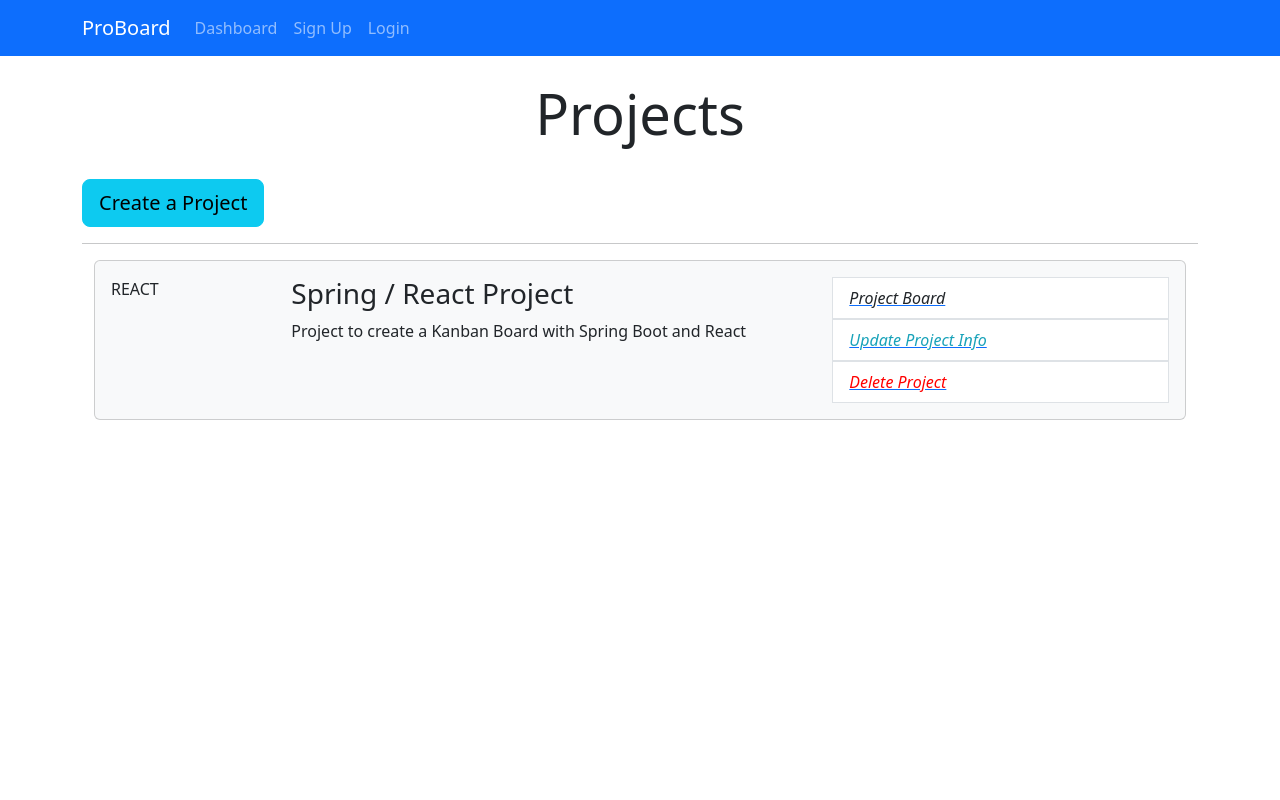
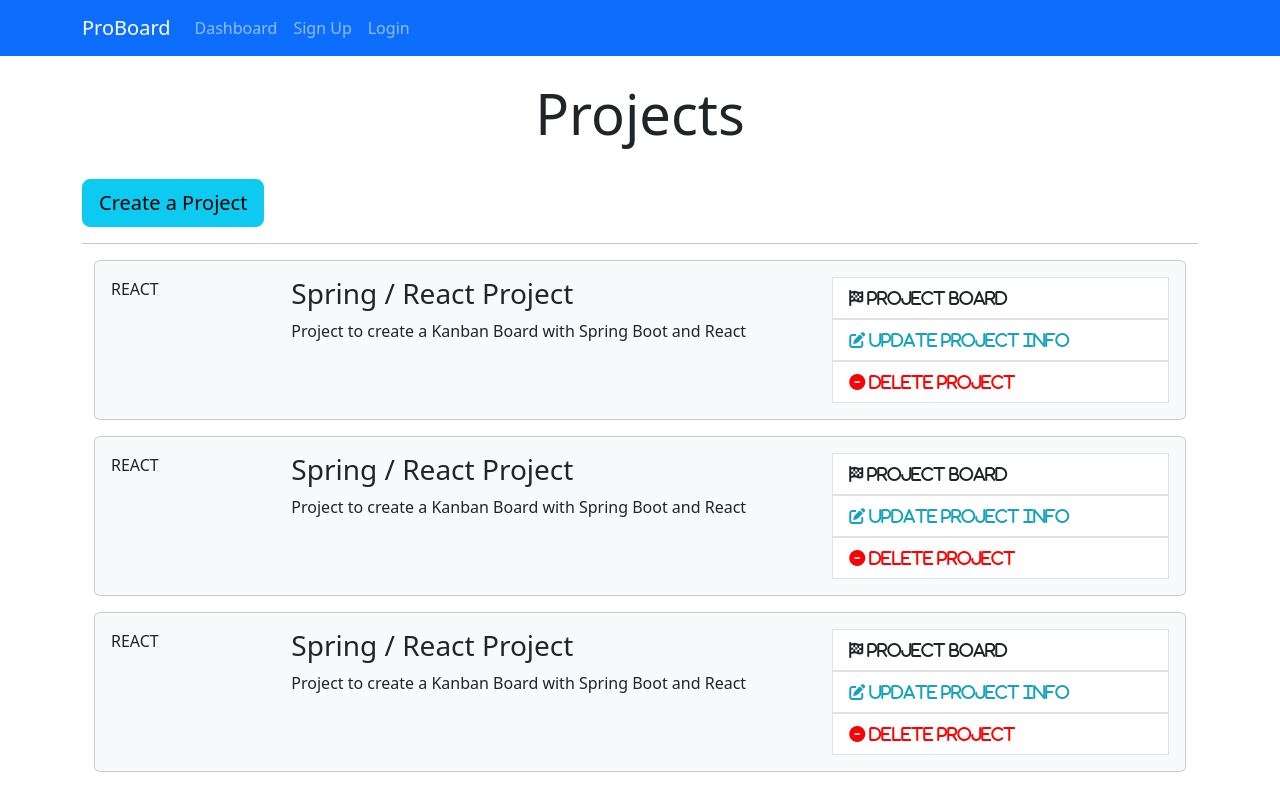
Before and after one commit to vasanthkandadi/PPMTool, a React (Create React App) app in the folder frontend/: page / in a window 1280 px wide. Built offline with nearby package versions, Linux system fonts and the light colour scheme.

Commit message:
Updated Font Awesome link element

```diff
--- a/frontend/package.json
+++ b/frontend/package.json
@@ -3,6 +3,10 @@
     "version": "0.1.0",
     "private": true,
     "dependencies": {
+        "@fortawesome/fontawesome-svg-core": "^6.6.0",
+        "@fortawesome/free-brands-svg-icons": "^6.6.0",
+        "@fortawesome/free-regular-svg-icons": "^6.6.0",
+        "@fortawesome/free-solid-svg-icons": "^6.6.0",
         "@testing-library/jest-dom": "^5.17.0",
         "@testing-library/react": "^13.4.0",
         "@testing-library/user-event": "^13.5.0",
--- a/frontend/public/index.html
+++ b/frontend/public/index.html
@@ -24,7 +24,11 @@
       work correctly both with client-side routing and a non-root public URL.
       Learn how to configure a non-root public URL by running `npm run build`.
     -->
-    <title>React App</title>
+    <link
+      href="https://cdnjs.cloudflare.com/ajax/libs/font-awesome/6.5.2/css/all.min.css"
+      rel="stylesheet"
+    />
+    <title>PPM Tool</title>
   </head>
   <body>
     <noscript>You need to enable JavaScript to run this app.</noscript>
--- a/frontend/src/components/Dashboard.js
+++ b/frontend/src/components/Dashboard.js
@@ -1,4 +1,5 @@
 
+import ProjectItem from "./Project/ProjectItem";
 import "/node_modules/bootstrap/dist/css/bootstrap.min.css";
 const Dashboard = () => {
     return(
@@ -13,43 +14,11 @@ const Dashboard = () => {
                         </a>
                         <br />
                         <hr />
+                        <ProjectItem/>
+                        <ProjectItem/>
+                        <ProjectItem/>
 
-                        {/* <!-- Project Item Component --> */}
-                        <div className="container">
-                            <div className="card card-body bg-light mb-3">
-                                <div className="row">
-                                    <div className="col-2">
-                                        <span className="mx-auto">REACT</span>
-                                    </div>
-                                    <div className="col-lg-6 col-md-4 col-8">
-                                        <h3>Spring / React Project</h3>
-                                        <p>Project to create a Kanban Board with Spring Boot and React</p>
-                                    </div>
-                                    <div className="col-md-4 d-none d-lg-block">
-                                        <ul className="list-group">
-                                            <a href="www.google.com">
-                                                <li className="list-group-item board">
-                                                    <i className="fa fa-flag-checkered pr-1">Project Board </i>
-                                                </li>
-                                            </a>
-                                            <a href="www.google.com">
-                                                <li className="list-group-item update">
-                                                    <i className="fa fa-edit pr-1">Update Project Info</i>
-                                                </li>
-                                            </a>
-                                            <a href="www.google.com">
-                                                <li className="list-group-item delete">
-                                                    <i className="fa fa-minus-circle pr-1">Delete Project</i>
-                                                </li>
-                                            </a>
-                                        </ul>
-                                    </div>
-                                </div>
-                            </div>
-                        </div>
-                        {
-                        // <!-- End of Project Item Component -->
-                        }
+
                     </div>
             </div>
         </div>
--- a/frontend/src/components/Project/ProjectItem.js
+++ b/frontend/src/components/Project/ProjectItem.js
@@ -1,9 +1,40 @@
+
 
 const ProjectItem = () => {
     return(
-        <div>
-            <h1>Project Item!</h1>
+
+        <div className="container">
+        <div className="card card-body bg-light mb-3">
+            <div className="row">
+                <div className="col-2">
+                    <span className="mx-auto">REACT</span>
+                </div>
+                <div className="col-lg-6 col-md-4 col-8">
+                    <h3>Spring / React Project</h3>
+                    <p>Project to create a Kanban Board with Spring Boot and React</p>
+                </div>
+                <div className="col-md-4 d-none d-lg-block">
+                    <ul className="list-group">
+                        <a href="www.google.com">
+                            <li className="list-group-item board">
+                                <i className="fa fa-flag-checkered pr-1">  Project  Board </i>
+                            </li>
+                        </a>
+                        <a href="www.google.com">
+                            <li className="list-group-item update">
+                                <i className="fa fa-edit pr-1">  Update  Project  Info</i>
+                            </li>
+                        </a>
+                        <a href="www.google.com">
+                            <li className="list-group-item delete">
+                                <i className="fa fa-minus-circle pr-1">  Delete  Project</i>
+                            </li>
+                        </a>
+                    </ul>
+                </div>
+            </div>
         </div>
+    </div>
     );
 
 }
```
Also changed, not shown: 1 other file (tests, documents, lock files or other folders). Lines whose indentation alone changed are shown as unchanged.
